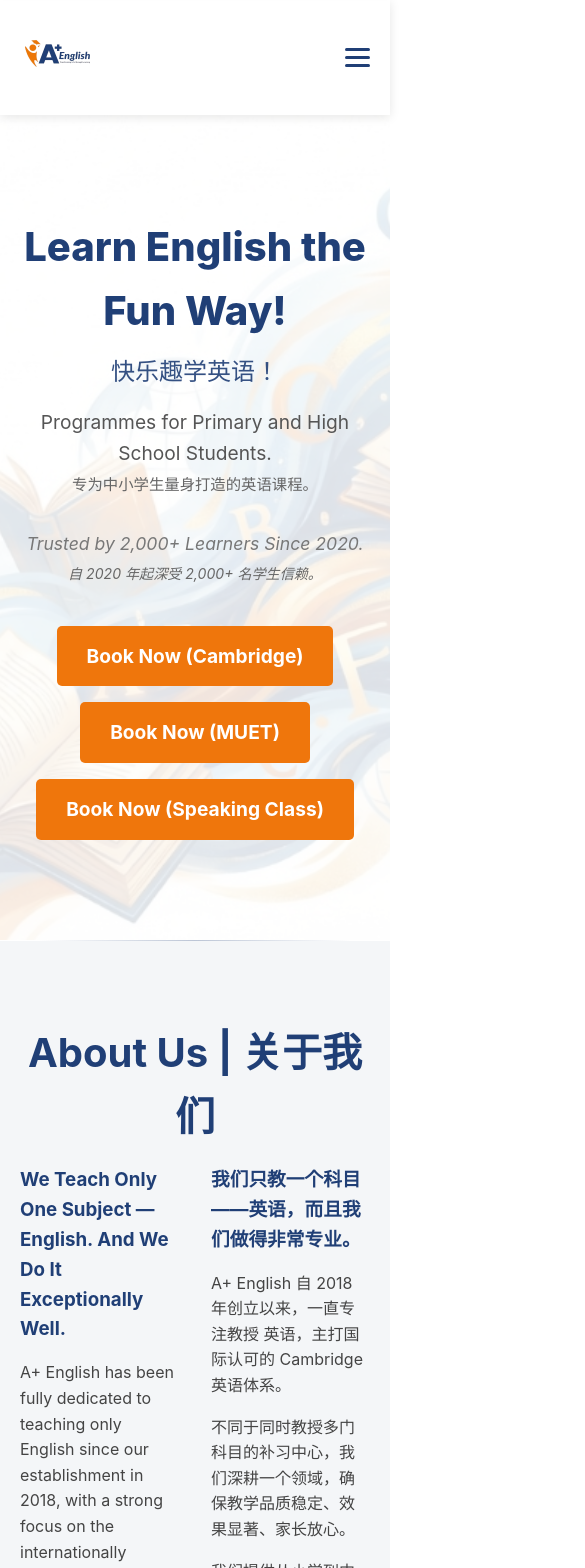
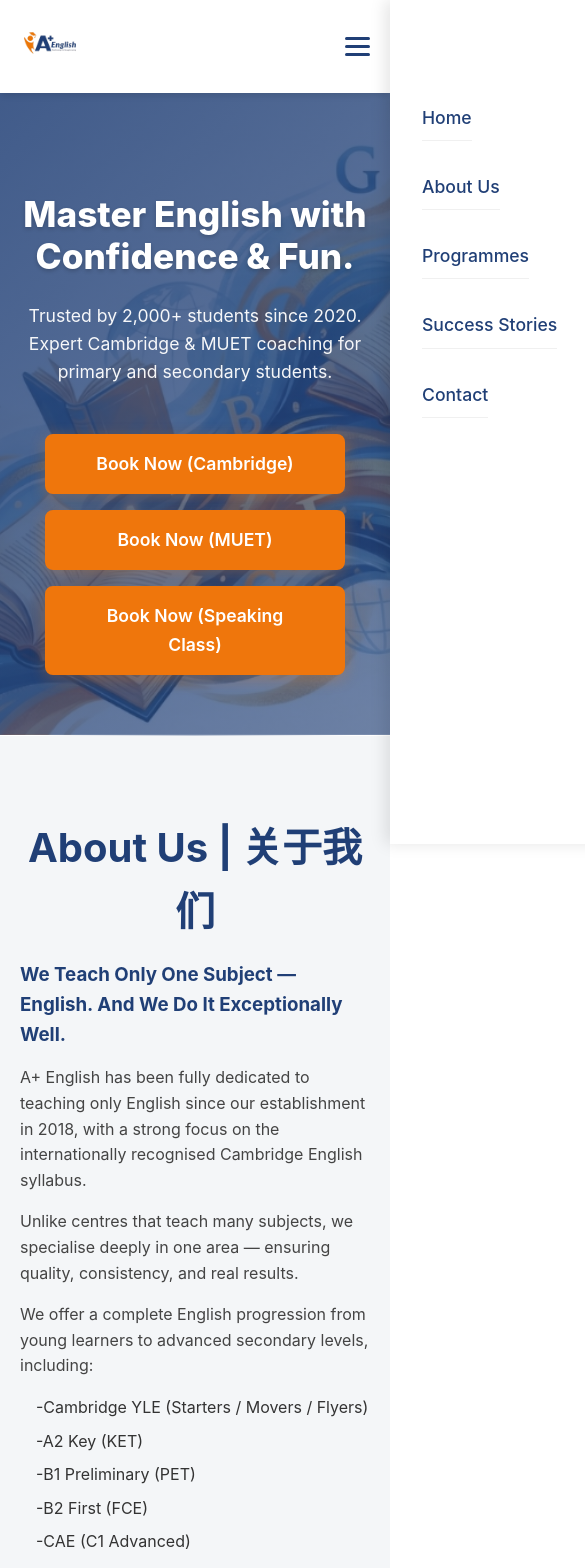
Before and after one commit to DOTfei/AplusEnglish, a React (Vite) app: page /#/ in a window 390 px wide. Shown: the top 1568 px of the page, 585 px wide, since content can reach past the window. Built offline with nearby package versions, Linux system fonts and the light colour scheme.

Commit message:
Update website

```diff
--- a/src/components/About.css
+++ b/src/components/About.css
@@ -85,7 +85,35 @@
 
 @media (max-width: 768px) {
     .bilingual-content {
-        grid-template-columns: 1fr;
+        grid-template-columns: 1fr !important;
+        gap: 1.5rem;
+        display: flex;
+        flex-direction: column;
+        text-align: left;
+    }
+
+    .bilingual-content .en {
+        order: 1;
+        margin-bottom: 0.5rem;
+    }
+
+    .bilingual-content .cn {
+        order: 2;
+        padding-top: 1rem;
+        border-top: 1px dashed #eee;
+    }
+
+    .bilingual-content p,
+    .bilingual-content li {
+        font-size: 1rem;
+        line-height: 1.6;
+        word-break: break-word;
+        word-wrap: break-word;
+    }
+
+    .bilingual-content h3,
+    .bilingual-content h4 {
+        margin-top: 0;
     }
 }
 
--- a/src/components/Header.css
+++ b/src/components/Header.css
@@ -1,10 +1,13 @@
 .header {
-    background-color: var(--color-white);
-    box-shadow: 0 2px 10px rgba(0, 0, 0, 0.1);
+    background-color: rgba(255, 255, 255, 0.9);
+    backdrop-filter: blur(10px);
+    -webkit-backdrop-filter: blur(10px);
+    box-shadow: 0 4px 6px -1px rgba(0, 0, 0, 0.1);
     position: sticky;
     top: 0;
     z-index: 1000;
-    padding: 1rem 0;
+    padding: 0.8rem 0;
+    transition: all 0.3s ease;
 }
 
 .header-container {
@@ -14,26 +17,43 @@
 }
 
 .logo img {
-    height: 75px;
-    /* Adjust based on logo aspect ratio */
+    height: 60px;
     width: auto;
+}
+
+/* Navigation - Center */
+.nav {
+    flex: 1;
+    display: flex;
+    justify-content: center;
 }
 
 .nav-list {
     display: flex;
-    gap: 2rem;
+    gap: 2.5rem;
+    align-items: center;
+    list-style: none;
+    margin: 0;
+    padding: 0;
 }
 
 .nav-list a {
-    font-weight: 600;
+    font-weight: 500;
     color: var(--color-primary);
-    transition: color 0.3s ease;
+    transition: color 0.3s ease, transform 0.2s;
+    font-size: 1rem;
+    position: relative;
 }
 
 .nav-list a:hover {
     color: var(--color-accent);
+    transform: translateY(-1px);
 }
 
+/* CTA Buttons */
+/* CTA Buttons removed */
+
+/* Mobile Menu Button */
 .mobile-menu-btn {
     display: none;
     background: none;
@@ -41,40 +61,77 @@
     cursor: pointer;
     flex-direction: column;
     gap: 5px;
+    z-index: 1001;
+    /* Above mobile menu overlay */
 }
 
 .bar {
     width: 25px;
     height: 3px;
     background-color: var(--color-primary);
-    border-radius: 2px;
+    border-radius: 3px;
+    transition: all 0.3s ease;
 }
 
-@media (max-width: 768px) {
+/* Responsive */
+@media (max-width: 992px) {
+    .header-cta-desktop {
+        display: none;
+        /* Hide desktop button on smaller screens, move to menu */
+    }
+
     .mobile-menu-btn {
         display: flex;
     }
 
     .nav {
-        position: absolute;
-        top: 100%;
-        left: 0;
-        width: 100%;
+        position: fixed;
+        /* Fixed to cover screen */
+        top: 0;
+        right: 0;
+        height: 100vh;
+        width: 70%;
+        max-width: 300px;
         background-color: var(--color-white);
-        padding: 1rem 0;
-        box-shadow: 0 5px 10px rgba(0, 0, 0, 0.1);
-        transform: translateY(-150%);
-        transition: transform 0.3s ease;
-        z-index: 999;
+        flex-direction: column;
+        justify-content: flex-start;
+        padding: 6rem 2rem 2rem;
+        box-shadow: -5px 0 15px rgba(0, 0, 0, 0.1);
+        transform: translateX(100%);
+        /* Slide in from right */
+        transition: transform 0.3s ease-in-out;
+        z-index: 1000;
+        align-items: flex-start;
+        /* Left align items in drawer */
     }
 
     .nav.active {
-        transform: translateY(0);
+        transform: translateX(0);
     }
 
     .nav-list {
         flex-direction: column;
-        align-items: center;
+        align-items: flex-start;
         gap: 1.5rem;
+        width: 100%;
+    }
+
+    .nav-list a {
+        font-size: 1.1rem;
+        display: block;
+        width: 100%;
+        padding: 0.5rem 0;
+        border-bottom: 1px solid #f0f0f0;
+    }
+
+    .header-cta-mobile-only {
+        display: block;
+        width: 100%;
+    }
+
+    .header-cta-mobile-only .btn {
+        width: 100%;
+        text-align: center;
+        justify-content: center;
     }
 }
--- a/src/components/Header.jsx
+++ b/src/components/Header.jsx
@@ -35,7 +35,7 @@
           <img src={logo} alt="A+ English Logo" />
         </div>
 
-        <button className="mobile-menu-btn" onClick={toggleMenu}>
+        <button className="mobile-menu-btn" onClick={toggleMenu} aria-label="Toggle menu">
           <span className="bar"></span>
           <span className="bar"></span>
           <span className="bar"></span>
@@ -43,13 +43,20 @@
 
         <nav className={`nav ${isMenuOpen ? 'active' : ''}`}>
           <ul className="nav-list">
-            <li><a href="#home" onClick={(e) => handleNavigation(e, 'home')}>Home | 首页</a></li>
-            <li><a href="#about" onClick={(e) => handleNavigation(e, 'about')}>About Us | 关于我们</a></li>
-            <li><a href="#programmes" onClick={(e) => handleNavigation(e, 'programmes')}>Programmes | 课程</a></li>
-            <li><a href="#classes" onClick={(e) => handleNavigation(e, 'classes')}>Classes | 配套</a></li>
-            <li><a href="#contact" onClick={(e) => handleNavigation(e, 'contact')}>Contact | 联系</a></li>
+            <li><a href="#home" onClick={(e) => handleNavigation(e, 'home')}>Home</a></li>
+            <li><a href="#about" onClick={(e) => handleNavigation(e, 'about')}>About Us</a></li>
+            <li><a href="#programmes" onClick={(e) => handleNavigation(e, 'programmes')}>Programmes</a></li>
+            <li><a href="#testimonials" onClick={(e) => handleNavigation(e, 'testimonials')}>Success Stories</a></li>
+            <li><a href="#contact" onClick={(e) => handleNavigation(e, 'contact')}>Contact</a></li>
           </ul>
+          {/* Mobile only CTA inside menu if needed, or kept separate.
+              For desktop it is requested on the far right.
+              I will assume the 'nav' covers the center links, and I'll add the button outside nav for desktop,
+              but for mobile it might be better inside.
+              Let's keep it outside for desktop structure and handle mobile via CSS.
+          */}
         </nav>
+        {/* Removed CTA as per request */}
       </div>
     </header>
   );
--- a/src/components/Hero.css
+++ b/src/components/Hero.css
@@ -1,95 +1,121 @@
 .hero {
-    background-image: url('/hero-bg-4.jpg');
+    background-image: linear-gradient(135deg, rgba(32, 63, 118, 0.85) 0%, rgba(32, 63, 118, 0.65) 100%), url('/hero-bg-4.jpg');
     background-size: cover;
-    background-position: center;
+    background-position: center 20%;
+    /* Focus on student faces/interaction if possible */
     background-repeat: no-repeat;
-    padding: 100px 0;
+    padding: 140px 0 100px;
+    /* More top padding to account for transparent header */
     text-align: center;
     position: relative;
+    color: var(--color-white);
 }
 
 .hero::before {
-    content: "";
-    position: absolute;
-    top: 0;
-    left: 0;
-    width: 100%;
-    height: 100%;
-    background-color: rgba(255, 255, 255, 0.85);
-    /* Light overlay to improve readability */
-    z-index: 1;
+    /* Removed old white overlay */
+    display: none;
 }
 
 .hero-container {
     position: relative;
     z-index: 2;
+    max-width: 900px;
+    /* Constrain width for better readability */
+    margin: 0 auto;
+    padding: 0 20px;
 }
 
 .hero-headline {
     font-size: 3.5rem;
-    color: var(--color-primary);
-    margin-bottom: 1rem;
+    color: var(--color-white);
+    margin-bottom: 1.5rem;
     font-weight: 800;
+    line-height: 1.2;
+    text-shadow: 0 2px 4px rgba(0, 0, 0, 0.2);
 }
 
 .hero-subheadline {
-    font-size: 1.5rem;
-    color: #555;
-    margin-bottom: 2rem;
-}
-
-.cn-text {
-    font-size: 0.8em;
-    /* Slightly smaller for Chinese text relative to parent */
-    font-weight: normal;
-    display: block;
-    /* Ensure it breaks to new line naturally if inside flex/block, but <br> handles it */
-    margin-top: 5px;
-    color: #666;
-    /* Slightly softer color if parent is dark */
-}
-
-/* Specific overrides if needed */
-.hero-headline .cn-text {
-    font-size: 0.6em;
-    /* Relative to 3.5rem */
-    color: var(--color-primary);
-    /* Keep consistent color */
-    opacity: 0.9;
-    margin-top: 10px;
-}
-
-.hero-subheadline .cn-text {
-    font-size: 0.8em;
-    /* Relative to 1.5rem */
-}
-
-.hero-social-proof {
-    font-size: 1.1rem;
-    color: #777;
-    margin-bottom: 2.5rem;
-    font-style: italic;
+    font-size: 1.3rem;
+    color: rgba(255, 255, 255, 0.95);
+    margin-bottom: 3rem;
+    font-weight: 400;
+    line-height: 1.6;
+    max-width: 700px;
+    margin-left: auto;
+    margin-right: auto;
 }
 
 .hero-cta {
-    font-size: 1.2rem;
-    padding: 15px 30px;
+    font-size: 1.1rem;
+    padding: 14px 32px;
+    border-radius: 50px;
+    /* User requested "Round the corners ... slightly", but "modern" often implies pill. "Round... slightly" might mean 8px. Let's stick to slight round or pill. User said "Round the corners of buttons slightly". I will do 8px. */
+    border-radius: 8px;
+    font-weight: 600;
+    transition: all 0.3s ease;
+    text-transform: capitalize;
+    display: inline-flex;
+    align-items: center;
+    justify-content: center;
 }
 
 .hero-cta-group {
     display: flex;
     justify-content: center;
-    gap: 1rem;
+    gap: 1.5rem;
     flex-wrap: wrap;
-    margin-top: 2rem;
+    margin-top: 1rem;
+}
+
+/* Primary Button - Solid Orange */
+.btn-primary.hero-cta {
+    background-color: var(--color-accent);
+    color: var(--color-white);
+    border: 2px solid var(--color-accent);
+    box-shadow: 0 4px 15px rgba(239, 118, 12, 0.3);
+}
+
+.btn-primary.hero-cta:hover {
+    background-color: #d66500;
+    border-color: #d66500;
+    transform: translateY(-2px);
+    box-shadow: 0 6px 20px rgba(239, 118, 12, 0.4);
+}
+
+/* Secondary Button - Outline White/Blue */
+.btn-secondary.hero-cta {
+    background-color: transparent;
+    color: var(--color-white);
+    border: 2px solid var(--color-white);
+}
+
+.btn-secondary.hero-cta:hover {
+    background-color: var(--color-white);
+    color: var(--color-primary);
+    transform: translateY(-2px);
 }
 
 @media (max-width: 768px) {
+    .hero {
+        padding: 100px 0 60px;
+    }
+
     .hero-headline {
-        font-size: 2.5rem;
+        font-size: 2.2rem;
     }
 
     .hero-subheadline {
-        font-size: 1.2rem;
+        font-size: 1.1rem;
+    }
+
+    .hero-cta {
+        width: 100%;
+        max-width: 300px;
+    }
+
+    .hero-cta-group {
+        flex-direction: column;
+        align-items: center;
+        gap: 1rem;
     }
 }
--- a/src/components/Hero.jsx
+++ b/src/components/Hero.jsx
@@ -7,18 +7,12 @@
             <div className="container hero-container">
                 <div className="hero-content">
                     <h1 className="hero-headline">
-                        Learn English the Fun Way! <br />
-                        <span className="cn-text">快乐趣学英语！</span>
+                        Master English with Confidence & Fun.
                     </h1>
                     <p className="hero-subheadline">
-                        Programmes for Primary and High School Students. <br />
-                        <span className="cn-text">专为中小学生量身打造的英语课程。</span>
+                        Trusted by 2,000+ students since 2020. Expert Cambridge & MUET coaching for primary and secondary students.
                     </p>
-                    <p className="hero-social-proof">
-                        Trusted by 2,000+ Learners Since 2020. <br />
-                        <span className="cn-text">自 2020 年起深受 2,000+ 名学生信赖。</span>
-                    </p>
-
+                    {/* Social proof or additional context if needed */}
                 </div>
                 <div className="hero-cta-group">
                     <a href="https://docs.google.com/forms/d/e/1FAIpQLSfaGcplKHxYEXqINu1teICF6C69kC0LGCQpUFGiLBwQXHlIPA/viewform?usp=dialog" className="btn btn-primary hero-cta" target="_blank" rel="noopener noreferrer">
@@ -31,7 +25,6 @@
                         Book Now (Speaking Class)
                     </a>
                 </div>
-                {/* Optional: Add a hero image here if available, or use a background image */}
             </div>
         </section>
     );
--- a/src/components/Programmes.css
+++ b/src/components/Programmes.css
@@ -113,7 +113,35 @@
     }
 
     .bilingual-content {
-        grid-template-columns: 1fr;
+        grid-template-columns: 1fr !important;
+        gap: 1.5rem;
+        display: flex;
+        flex-direction: column;
+        text-align: left;
+    }
+
+    .bilingual-content .en {
+        order: 1;
+        margin-bottom: 0.5rem;
+    }
+
+    .bilingual-content .cn {
+        order: 2;
+        padding-top: 1rem;
+        border-top: 1px dashed #ddd;
+        /* Visual separation for stacked content */
+    }
+
+    /* specific reset for nested bilingual content if any */
+    .benefit-box .bilingual-content {
+        margin-bottom: 1rem;
+    }
+
+    .bilingual-content p,
+    .bilingual-content li {
+        font-size: 1rem;
+        line-height: 1.6;
+        word-break: break-word;
     }
 }
 
```
